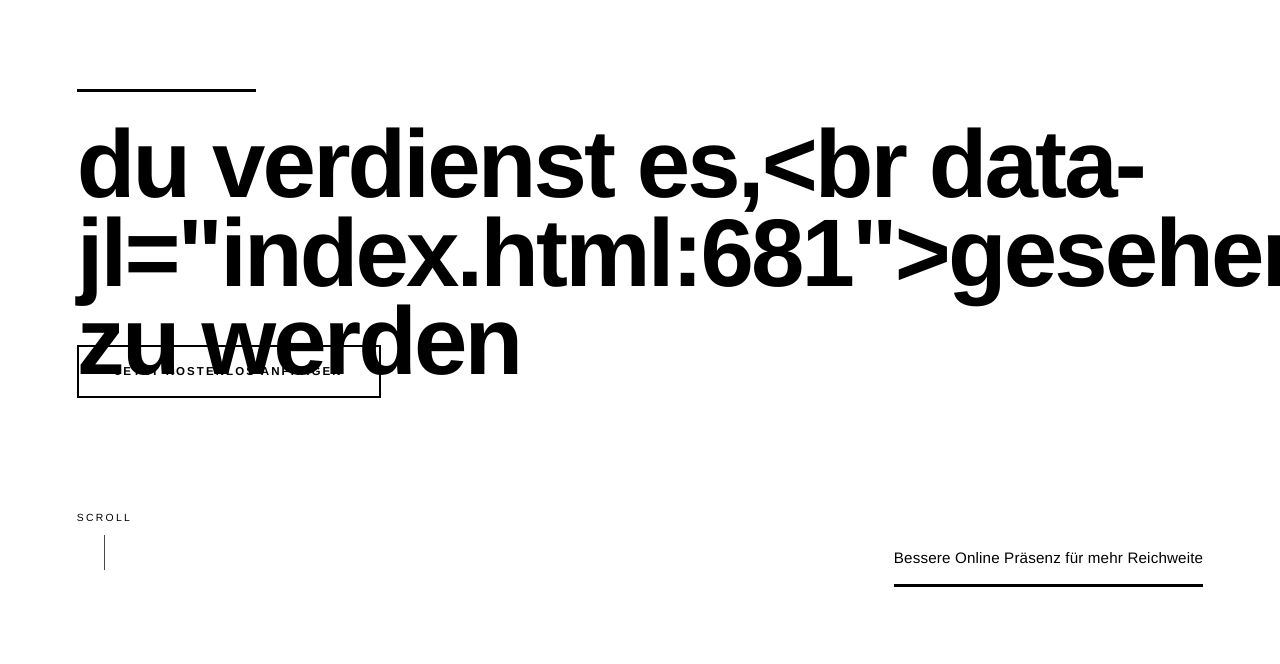
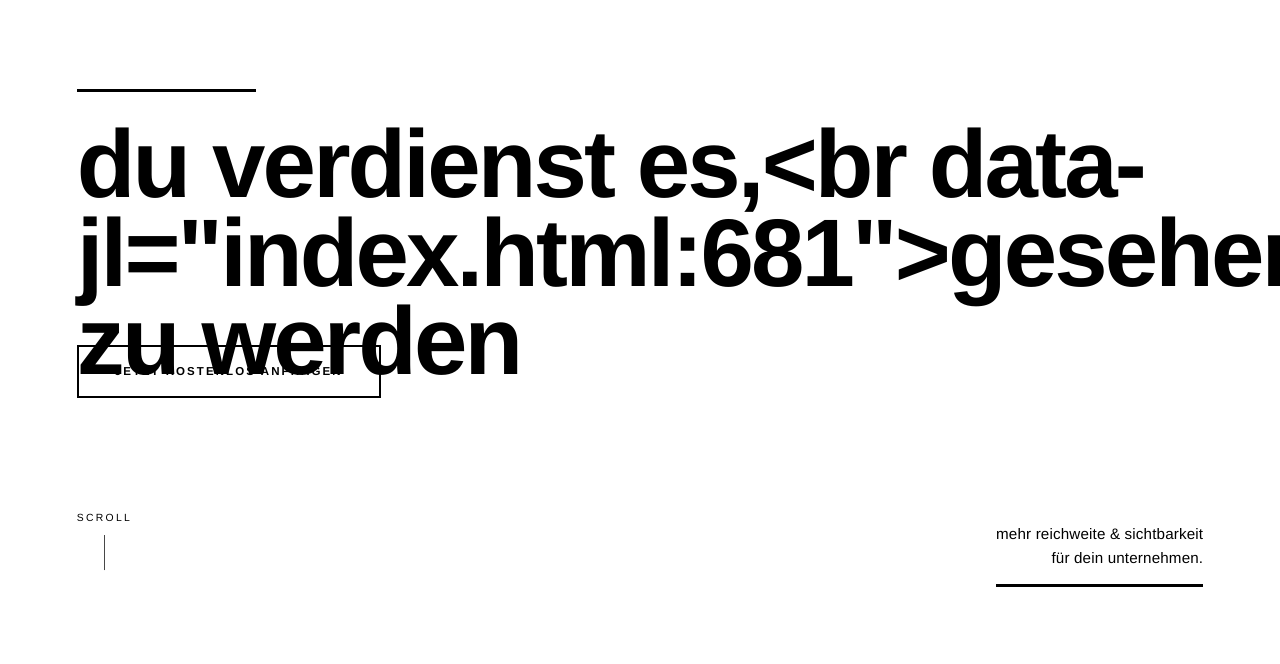
Before and after one commit to lenjiscalez/Website_YSA, a plain HTML site: page index.html in a window 1280 px wide. Shown: the part 136-800 px from the top of the page. Drawn offline with Linux system fonts and the light colour scheme.

Commit message:
Update hero subheadline
Co-Authored-By: Claude Sonnet 4.6 <noreply@anthropic.com>

```diff
--- a/index.html
+++ b/index.html
@@ -689,7 +689,7 @@
         <div class="hero-scroll-line"></div>
       </div>
       <div class="hero-tagline">
-        <p>Bessere Online Präsenz für mehr Reichweite</p>
+        <p>mehr reichweite & sichtbarkeit<br>für dein unternehmen.</p>
         <div class="hero-tagline-rule"></div>
       </div>
     </div>
```
